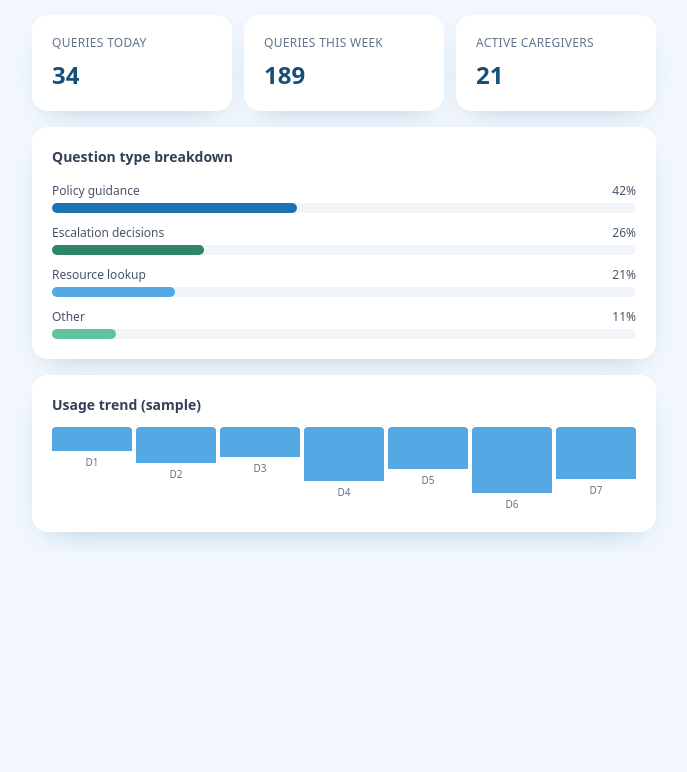
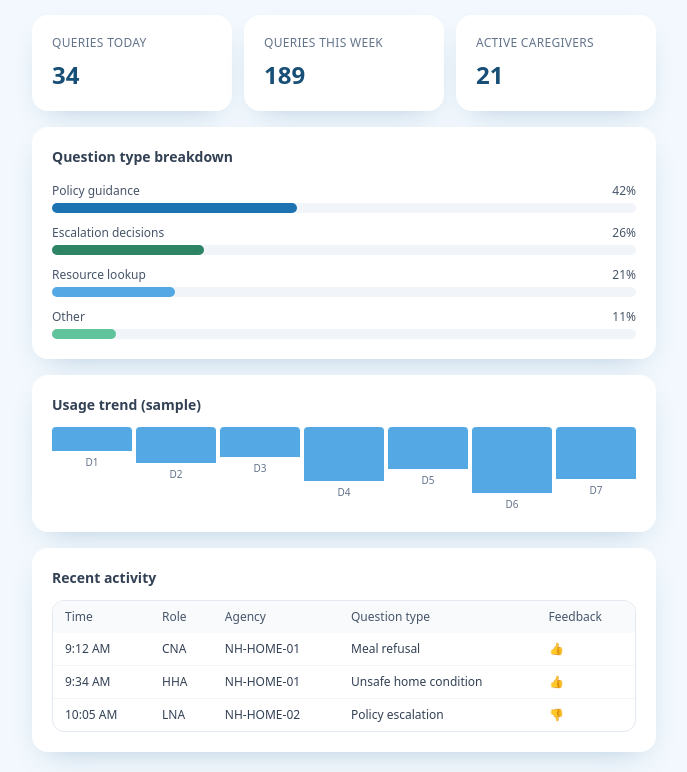
Before and after one commit to chloehamilton1/careready-mvp-ui, a Next.js app: page /admin in a window 1280 px wide. Shown: the part 254-1026 px from the top of the page, without its empty margins (296-983 px from the left). Before the commit the page ends 806 px from the top, so only its background shows below. Built offline with nearby package versions, Linux system fonts and the light colour scheme.

Commit message:
Add admin dashboard activity table

```diff
--- a/src/app/admin/page.tsx
+++ b/src/app/admin/page.tsx
@@ -26,17 +26,25 @@ export default function AdminDashboardPage() {
         content="Admins can view usage metrics and question type trends, but cannot view individual caregiver conversations."
       />
 
+      {/* Stats */}
       <section className="grid grid-cols-1 gap-3 sm:grid-cols-3">
         {stats.map((stat) => (
           <article key={stat.label} className="card">
-            <p className="text-xs uppercase tracking-wide text-slate-500">{stat.label}</p>
-            <p className="mt-2 text-2xl font-semibold text-careBlue-800">{stat.value}</p>
+            <p className="text-xs uppercase tracking-wide text-slate-500">
+              {stat.label}
+            </p>
+            <p className="mt-2 text-2xl font-semibold text-careBlue-800">
+              {stat.value}
+            </p>
           </article>
         ))}
       </section>
 
+      {/* Breakdown */}
       <section className="card">
-        <h2 className="text-sm font-semibold text-slate-700">Question type breakdown</h2>
+        <h2 className="text-sm font-semibold text-slate-700">
+          Question type breakdown
+        </h2>
         <div className="mt-4 space-y-3">
           {breakdown.map((item) => (
             <div key={item.category}>
@@ -55,8 +63,11 @@ export default function AdminDashboardPage() {
         </div>
       </section>
 
+      {/* Usage Trend */}
       <section className="card">
-        <h2 className="text-sm font-semibold text-slate-700">Usage trend (sample)</h2>
+        <h2 className="text-sm font-semibold text-slate-700">
+          Usage trend (sample)
+        </h2>
         <div className="mt-3 grid grid-cols-7 gap-1">
           {[12, 18, 15, 27, 21, 33, 26].map((value, index) => (
             <div key={`${value}-${index}`} className="flex flex-col items-center">
@@ -64,9 +75,47 @@ export default function AdminDashboardPage() {
                 className="w-full rounded-t bg-careBlue-400"
                 style={{ height: `${value * 2}px` }}
               />
-              <span className="mt-1 text-[10px] text-slate-500">D{index + 1}</span>
+              <span className="mt-1 text-[10px] text-slate-500">
+                D{index + 1}
+              </span>
             </div>
           ))}
+        </div>
+      </section>
+
+      {/* NEW: Recent Activity Table */}
+      <section className="card">
+        <h2 className="text-sm font-semibold text-slate-700">
+          Recent activity
+        </h2>
+
+        <div className="mt-3 overflow-hidden rounded-xl border border-slate-200">
+          <table className="w-full text-left text-xs">
+            <thead className="bg-slate-50 text-slate-600">
+              <tr>
+                <th className="px-3 py-2 font-medium">Time</th>
+                <th className="px-3 py-2 font-medium">Role</th>
+                <th className="px-3 py-2 font-medium">Agency</th>
+                <th className="px-3 py-2 font-medium">Question type</th>
+                <th className="px-3 py-2 font-medium">Feedback</th>
+              </tr>
+            </thead>
+            <tbody className="divide-y divide-slate-100 text-slate-700">
+              {[
+                ["9:12 AM", "CNA", "NH-HOME-01", "Meal refusal", "👍"],
+                ["9:34 AM", "HHA", "NH-HOME-01", "Unsafe home condition", "👍"],
+                ["10:05 AM", "LNA", "NH-HOME-02", "Policy escalation", "👎"]
+              ].map((row, index) => (
+                <tr key={index}>
+                  {row.map((cell) => (
+                    <td key={cell} className="px-3 py-2">
+                      {cell}
+                    </td>
+                  ))}
+                </tr>
+              ))}
+            </tbody>
+          </table>
         </div>
       </section>
     </ShellLayout>
```
